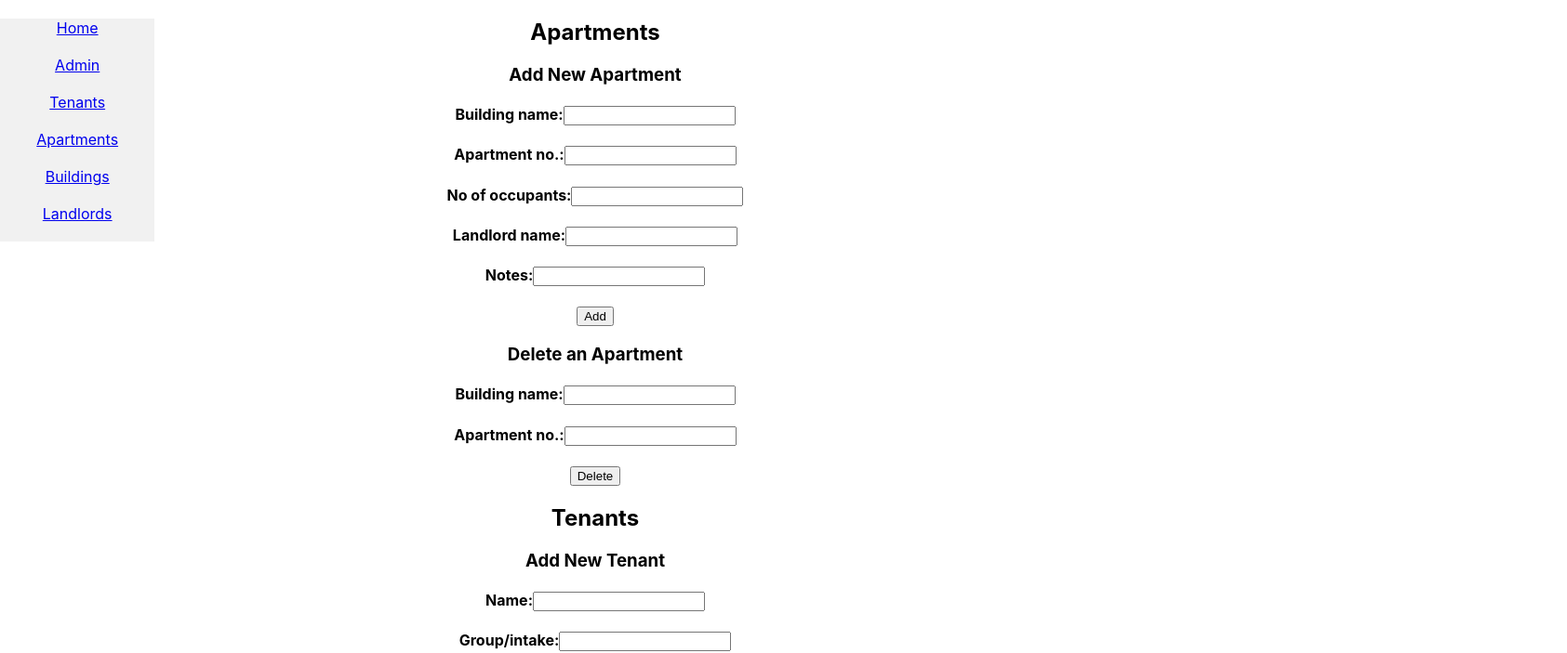
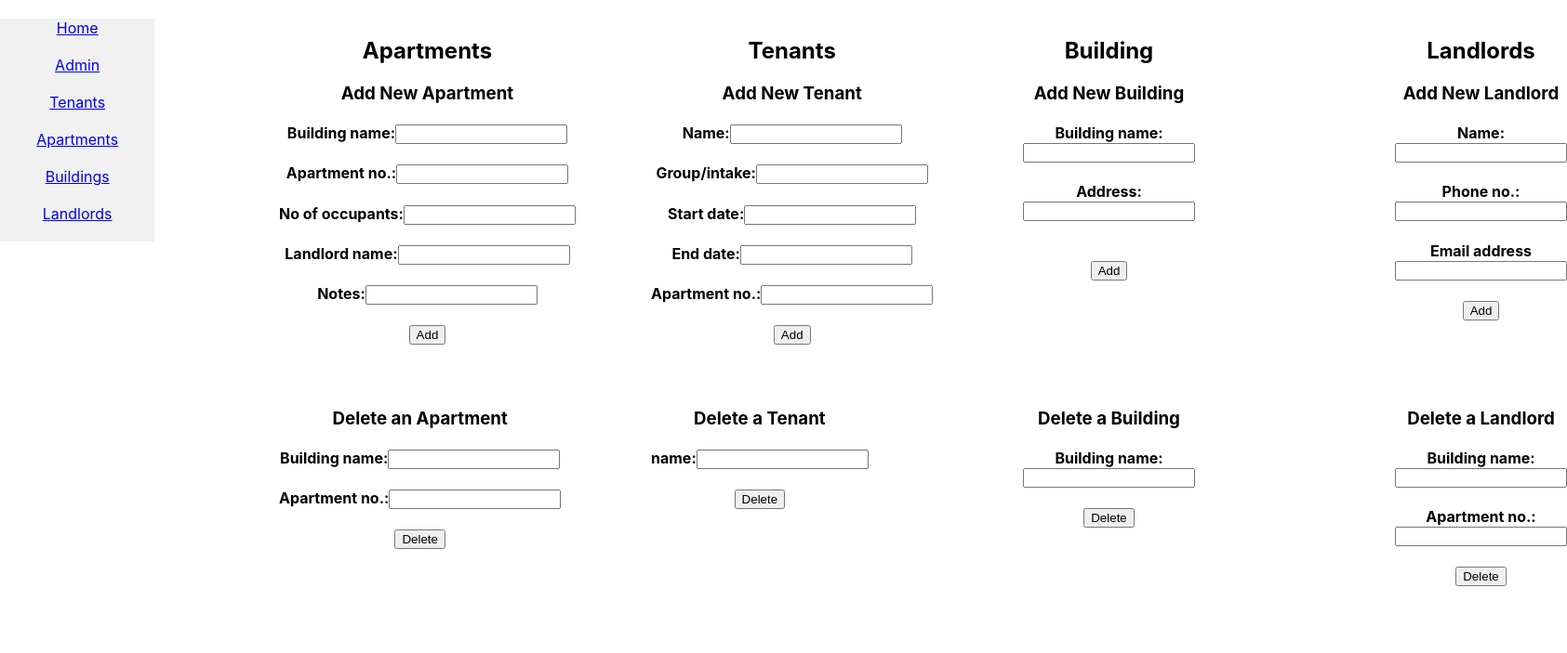
Before and after one commit to AntonyTruran/GroupProject, a React (Create React App) app in the folder apartmentfrontend/: page /Admin in a window 1280 px wide. Shown: the top 703 px of the page at 93% size, 1685 px wide, since content can reach past the window. Built offline with nearby package versions, Linux system fonts and the light colour scheme.

Commit message:
threw some css on this bad boi

```diff
--- /dev/null
+++ b/apartmentfrontend/src/Admin.css
@@ -0,0 +1,22 @@
+
+.Apartments{
+  position: absolute;
+
+  left:300px;
+}
+.Tenants{
+  position: absolute;
+  left:700px;
+}
+.Building{
+  position: absolute;
+  left:1100px;
+}
+.Landlords{
+  position: absolute;
+  left:1500px;
+}
+.delete{
+  position: absolute;
+  top: 400px;
+}
--- a/apartmentfrontend/src/Admin.js
+++ b/apartmentfrontend/src/Admin.js
@@ -1,6 +1,5 @@
 import React, { Component } from 'react';
-import logo from './logo.svg';
-import './App.css';
+import './Admin.css';
 
 class Admin extends Component {
 
@@ -20,7 +19,7 @@ class Admin extends Component {
   render() {
     return (
       <div>
-
+        <div className = "Apartments">
         <h2>Apartments</h2>
           <h3>Add New Apartment</h3>
            <form>
@@ -48,6 +47,7 @@ class Admin extends Component {
 
            <input type='submit' value="Add"></input>
 
+          <div className="delete">
            <h3>Delete an Apartment</h3>
             <form>
              <h4>
@@ -61,7 +61,9 @@ class Admin extends Component {
             </form>
 
             <input type='submit' value="Delete"></input>
-
+          </div>
+          </div>
+          <div className="Tenants">
         <h2>Tenants</h2>
           <h3>Add New Tenant</h3>
            <form>
@@ -90,6 +92,7 @@ class Admin extends Component {
 
            <input type='submit' value="Add"></input>
 
+            <div className="delete">
             <h3>Delete a Tenant</h3>
             <form>
              <h4>
@@ -98,9 +101,9 @@ class Admin extends Component {
              </h4>
             </form>
             <input type='submit' value="Delete"></input>
-
-
-
+          </div>
+          </div>
+          <div className="Building">
         <h2>Building</h2>
         <h3>Add New Building</h3>
         <form>
@@ -115,6 +118,8 @@ class Admin extends Component {
            </form>
            <br></br>
            <input type='submit' value="Add"></input>
+
+            <div className="delete">
             <h3>Delete a Building</h3>
             <form>
              <h4>
@@ -124,9 +129,10 @@ class Admin extends Component {
             </form>
 
             <input type='submit' value="Delete"></input>
-
-
-        <h2>LandLords</h2>
+          </div>
+          </div>
+          <div className="Landlords">
+        <h2>Landlords</h2>
         <h3>Add New Landlord</h3>
         <form>
              <h4>
@@ -144,7 +150,8 @@ class Admin extends Component {
            </form>
            <input type='submit' value="Add"></input>
 
-            <h3>Delete an Apartment</h3>
+            <div className="delete">
+            <h3>Delete a Landlord</h3>
             <form>
              <h4>
                Building name:
@@ -157,7 +164,8 @@ class Admin extends Component {
             </form>
 
             <input type='submit' value="Delete"></input>
-
+            </div>
+            </div>
       </div>
     );
   }
--- a/apartmentfrontend/src/NavBar.css
+++ b/apartmentfrontend/src/NavBar.css
@@ -9,6 +9,8 @@ ul{
   height: 30%;
   position: fixed;
   overflow: auto;
+  z-index: 3;
+
 }
 
 li NavLink {
```
